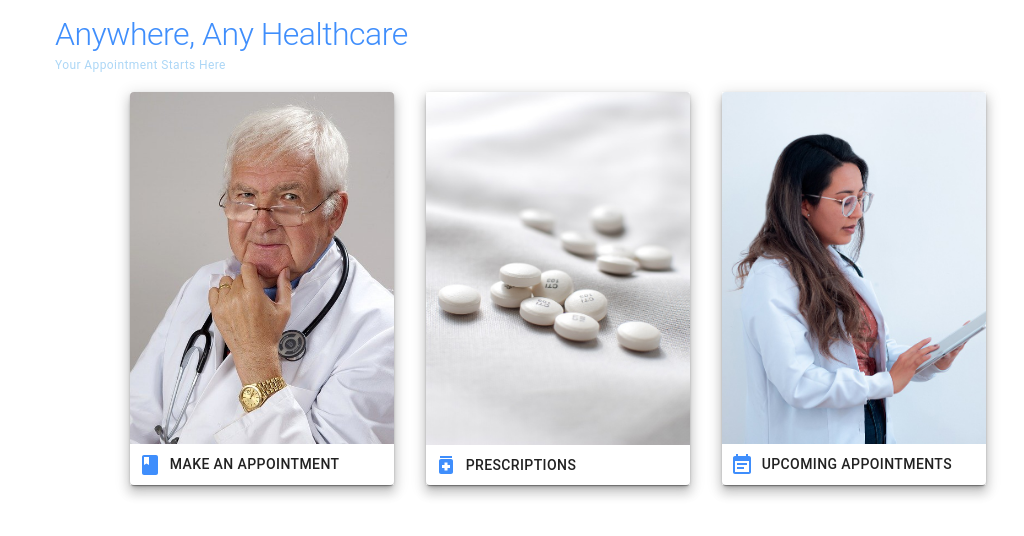
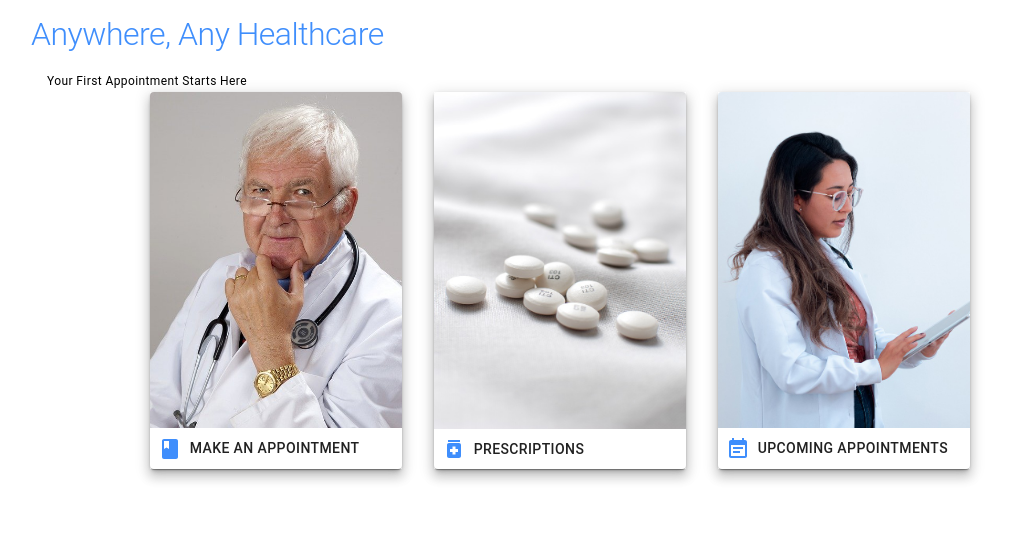
Before and after one commit to zhanghong27/NYUHack2022-FooBar, a React (Create React App) app in the folder web/: page /home in a window 1280 px wide. Shown: the top 536 px of the page, without its empty margins (33-1057 px from the left). Built offline with nearby package versions, Linux system fonts and the light colour scheme.

Commit message:
Extract TitlePage

```diff
--- /dev/null
+++ b/web/src/layout/TitlePage.tsx
@@ -0,0 +1,36 @@
+import React from 'react'
+import { Container, Typography } from '@mui/material'
+import { WithChildren } from '../types'
+import NavButton from '../components/NavButton'
+
+export type TitlePageProps = WithChildren<{
+  title: string
+  subTitle?: string
+  parentPage?: string
+}>
+
+const TitlePage = ({
+  title,
+  subTitle,
+  parentPage,
+  children,
+}: TitlePageProps) => {
+  return (
+    <Container>
+      <Typography variant="h1" color="primary" sx={{ margin: '1rem 0 1rem' }}>
+        {title}
+      </Typography>
+      {subTitle && (
+        <Typography variant="caption" sx={{ margin: '1rem' }}>
+          {subTitle}
+        </Typography>
+      )}
+      <Container>{children}</Container>
+      {parentPage && (
+        <NavButton to={parentPage}>Back to Previous Page</NavButton>
+      )}
+    </Container>
+  )
+}
+
+export default TitlePage
--- a/web/src/routes/Appointment/New/List.tsx
+++ b/web/src/routes/Appointment/New/List.tsx
@@ -2,25 +2,22 @@
  * Show a list of available doctors open to appointments.
  */
 import React from 'react'
-import { Container, Typography } from '@mui/material'
 import { useQuery } from 'react-query'
 import { getDoctors } from '../../../api/doctor'
 import DoctorCardList from '../../../components/Appointment/DoctorCardList'
+import TitlePage from '../../../layout/TitlePage'
 
 const ListAppointments = () => {
   const { data, isLoading } = useQuery('doctors', getDoctors)
 
   return (
-    <Container>
-      <Typography color="primary" variant="h1" sx={{ margin: '1rem 0 1rem' }}>
-        Doctors
-      </Typography>
+    <TitlePage title="Doctors" parentPage="/home">
       {isLoading || data === undefined ? (
         'loading'
       ) : (
         <DoctorCardList doctors={data} />
       )}
-    </Container>
+    </TitlePage>
   )
 }
 
--- a/web/src/routes/Home.tsx
+++ b/web/src/routes/Home.tsx
@@ -2,7 +2,7 @@ import React from 'react'
 import BookIcon from '@mui/icons-material/Book'
 import MedicationIcon from '@mui/icons-material/Medication'
 import EventNoteIcon from '@mui/icons-material/EventNote'
-import { Container, Grid, Typography } from '@mui/material'
+import { Grid, Typography } from '@mui/material'
 import ShadowBox from '../components/ShadowBox'
 // https://pixabay.com/photos/doctor-gray-hair-experience-2337835/
 import doctor from '../static/doctor.jpg'
@@ -11,29 +11,14 @@ import pills from '../static/pills.jpg'
 // https://pixabay.com/photos/doctor-nurse-prescription-health-5591782/
 import appointments from '../static/doctor2.jpg'
 import ImgCard from '../components/ImgCard'
+import TitlePage from '../layout/TitlePage'
 
 const Home = () => {
   return (
-    <Container>
-      <Container
-        sx={{
-          marginTop: '1rem',
-          marginBottom: '1rem',
-        }}
-      >
-        <Grid item xs={12}>
-          <Typography color="primary" variant="h1">
-            Anywhere, Any Healthcare
-          </Typography>
-        </Grid>
-
-        <Grid item xs={12}>
-          <Typography color="secondary" variant="caption">
-            Your Appointment Starts Here
-          </Typography>
-        </Grid>
-      </Container>
-
+    <TitlePage
+      title="Anywhere, Any Healthcare"
+      subTitle="Your First Appointment Starts Here"
+    >
       <Grid container spacing={4}>
         <Grid item xs={1}></Grid>
         <Grid item xs={3}>
@@ -62,7 +47,7 @@ const Home = () => {
         </Grid>
         <Grid item xs={2}></Grid>
       </Grid>
-    </Container>
+    </TitlePage>
   )
 }
 
--- a/web/src/routes/Prescriptions.tsx
+++ b/web/src/routes/Prescriptions.tsx
@@ -1,14 +1,11 @@
 import React from 'react'
-import { Container, Divider, Typography } from '@mui/material'
+import { Container, Divider } from '@mui/material'
 import PrescriptionList from '../components/Prescriptions/PrescriptionsCardList'
-import NavButton from '../components/NavButton'
+import TitlePage from '../layout/TitlePage'
 
 const Prescriptions = () => {
   return (
-    <Container>
-      <Typography color="primary" variant="h1" sx={{ margin: '1rem 0 1rem' }}>
-        Prescriptions
-      </Typography>
+    <TitlePage title="Prescriptions" parentPage="/home">
       <Container
         sx={{
           display: 'flex',
@@ -23,8 +20,7 @@ const Prescriptions = () => {
         <PrescriptionList />
       </Container>
       <Divider sx={{ margin: '1rem 0 1rem' }} />
-      <NavButton to="/home">Return to Home</NavButton>
-    </Container>
+    </TitlePage>
   )
 }
 
```
